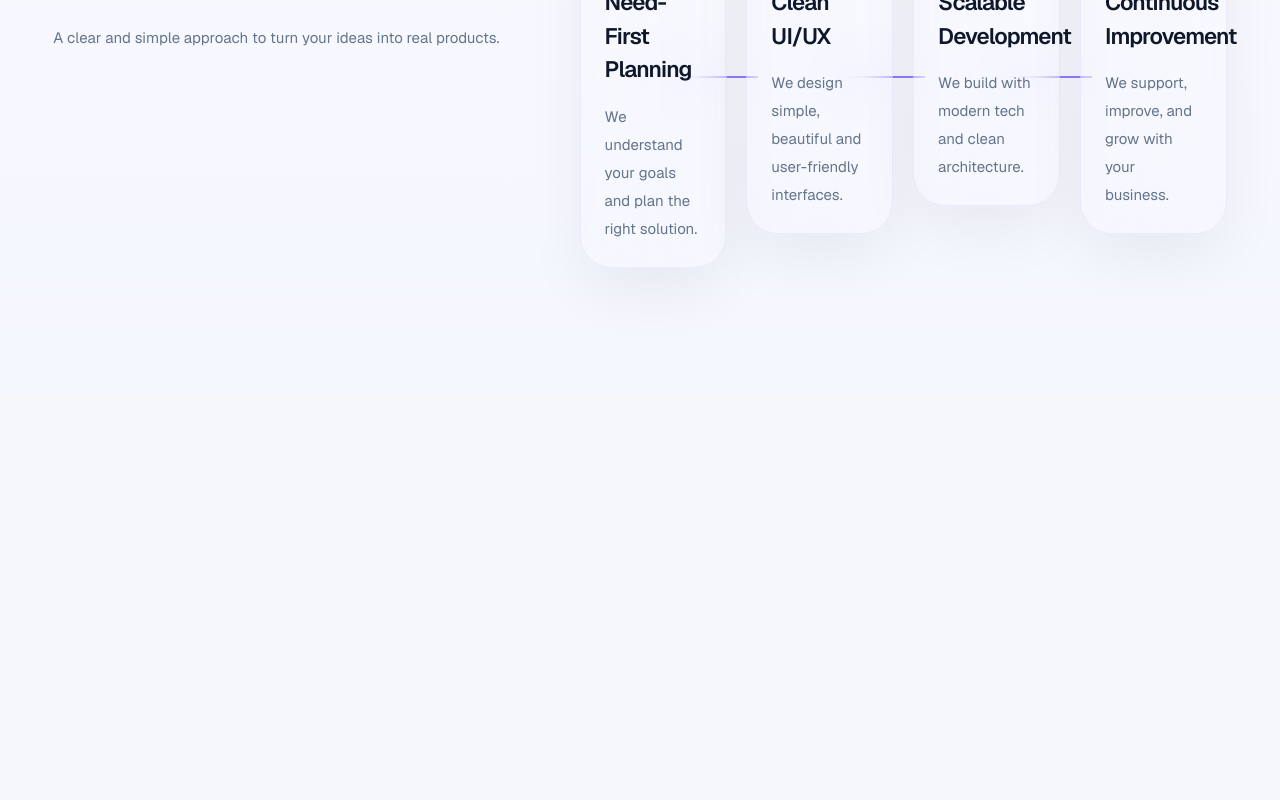
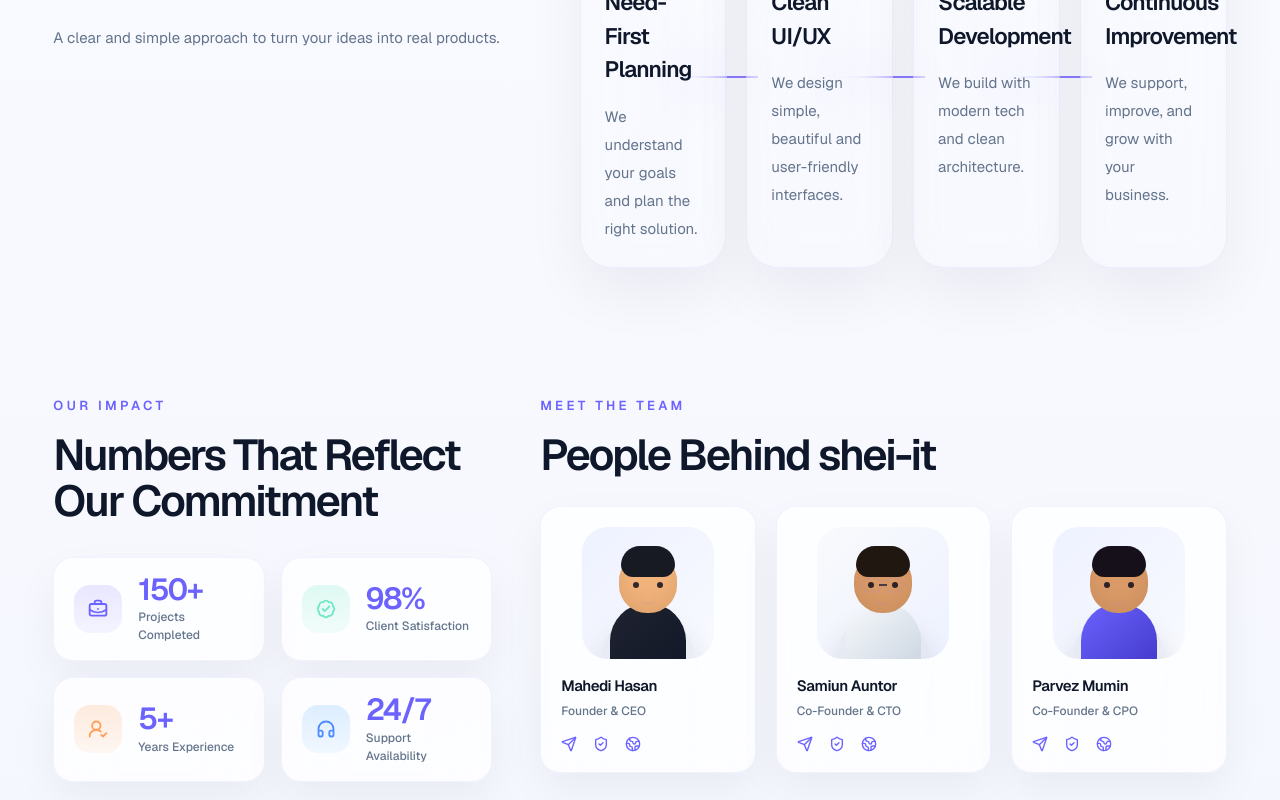
Before and after one commit to Mahedi454/Shei-IT, a Next.js app in the folder frontend/: page /about in a window 1280 px wide. Shown: the part 1648-2448 px from the top of the page. Before the commit the page ends 2044 px from the top, so only its background shows below. Built offline with nearby package versions, Linux system fonts and the light colour scheme.

Commit message:
About page V2

```diff
--- a/frontend/src/app/about/page.tsx
+++ b/frontend/src/app/about/page.tsx
@@ -1,6 +1,7 @@
 import { AboutHero } from "@/components/about/about-hero";
 import { AboutStorySection } from "@/components/about/about-story";
 import { AboutApproachSection } from "@/components/about/about-approach";
+import { AboutImpactTeamSection } from "@/components/about/about-impact-team";
 import { SiteHeader } from "@/components/layout/site-header";
 
 export default function AboutPage() {
@@ -10,6 +11,7 @@ export default function AboutPage() {
       <AboutHero />
       <AboutStorySection />
       <AboutApproachSection />
+      <AboutImpactTeamSection />
     </main>
   );
 }
--- a/frontend/src/app/layout.tsx
+++ b/frontend/src/app/layout.tsx
@@ -29,7 +29,7 @@ export default function RootLayout({
       suppressHydrationWarning
       className={`${geistSans.variable} ${geistMono.variable} h-full antialiased`}
     >
-      <body className="min-h-full flex flex-col">
+      <body className="flex min-h-full flex-col" suppressHydrationWarning>
         <ThemeProvider
           attribute="class"
           defaultTheme="light"
--- a/frontend/src/components/about/about-approach.tsx
+++ b/frontend/src/components/about/about-approach.tsx
@@ -44,18 +44,18 @@ export function AboutApproachSection() {
             </p>
           </div>
 
-          <div className="grid gap-5 sm:grid-cols-2 xl:grid-cols-4">
+          <div className="grid items-stretch gap-5 sm:grid-cols-2 xl:grid-cols-4">
             {approachSteps.map((step, index) => {
               const Icon = step.icon;
               const isLast = index === approachSteps.length - 1;
 
               return (
-                <div key={step.title} className="relative">
+                <div key={step.title} className="relative h-full">
                   {!isLast ? (
                     <div className="pointer-events-none absolute right-[-2rem] top-1/2 hidden h-0.5 w-[88px] -translate-y-1/2 bg-[color:var(--primary-soft)] xl:block" />
                   ) : null}
 
-                  <article className="rounded-[2rem] border border-[color:var(--stat-border)] bg-transparent p-6 shadow-[0_24px_60px_rgba(15,23,42,0.06)] backdrop-blur-xl dark:bg-transparent dark:shadow-none">
+                  <article className="flex h-full flex-col rounded-[2rem] border border-[color:var(--stat-border)] bg-transparent p-6 shadow-[0_24px_60px_rgba(15,23,42,0.06)] backdrop-blur-xl dark:bg-transparent dark:shadow-none">
                     <span className={`inline-flex h-14 w-14 items-center justify-center rounded-[1.4rem] ${step.accent}`}>
                       <Icon className="h-6 w-6" strokeWidth={2.1} />
                     </span>
--- /dev/null
+++ b/frontend/src/components/about/about-impact-team.tsx
@@ -0,0 +1,199 @@
+import {
+  BadgeCheck,
+  BriefcaseBusiness,
+  Globe2,
+  Headphones,
+  Send,
+  ShieldCheck,
+  UserRoundCheck,
+} from "lucide-react";
+
+const impactStats = [
+  {
+    value: "150+",
+    label: "Projects Completed",
+    icon: BriefcaseBusiness,
+    accent: "text-[color:var(--primary)]",
+    shell:
+      "bg-[linear-gradient(180deg,rgba(139,124,255,0.18),rgba(139,124,255,0.08))]",
+  },
+  {
+    value: "98%",
+    label: "Client Satisfaction",
+    icon: BadgeCheck,
+    accent: "text-[color:var(--mint)]",
+    shell:
+      "bg-[linear-gradient(180deg,rgba(111,231,200,0.22),rgba(111,231,200,0.08))]",
+  },
+  {
+    value: "5+",
+    label: "Years Experience",
+    icon: UserRoundCheck,
+    accent: "text-[color:var(--orange)]",
+    shell:
+      "bg-[linear-gradient(180deg,rgba(255,159,90,0.2),rgba(255,159,90,0.08))]",
+  },
+  {
+    value: "24/7",
+    label: "Support Availability",
+    icon: Headphones,
+    accent: "text-[color:var(--blue)]",
+    shell:
+      "bg-[linear-gradient(180deg,rgba(93,174,255,0.2),rgba(93,174,255,0.08))]",
+  },
+] as const;
+
+const teamMembers = [
+  {
+    name: "Mahedi Hasan",
+    role: "Founder & CEO",
+    skin: "#f0b27a",
+    hair: "#171923",
+    shirt: "from-[#202331] to-[#111827]",
+    bg: "from-[#eef2ff] to-[#f8faff]",
+    glasses: false,
+    longHair: false,
+  },
+  {
+    name: "Samiun Auntor",
+    role: "Co-Founder & CTO",
+    skin: "#d99a68",
+    hair: "#201711",
+    shirt: "from-[#f8fafc] to-[#cbd5e1]",
+    bg: "from-[#f8fafc] to-[#eef2ff]",
+    glasses: true,
+    longHair: false,
+  },
+  {
+    name: "Parvez Mumin",
+    role: "Co-Founder & CPO",
+    skin: "#d99a68",
+    hair: "#151019",
+    shirt: "from-[#6c63ff] to-[#4338ca]",
+    bg: "from-[#eef2ff] to-[#f8faff]",
+    glasses: false,
+    longHair: false,
+  },
+] as const;
+
+function AvatarIllustration({
+  member,
+}: {
+  member: (typeof teamMembers)[number];
+}) {
+  return (
+    <div
+      className={`relative mx-auto h-[132px] w-[132px] overflow-hidden rounded-[1.6rem] bg-gradient-to-br ${member.bg} dark:from-white/[0.08] dark:to-white/[0.02]`}
+    >
+      <div className="absolute inset-x-5 bottom-[-22px] h-[68px] rounded-[999px_999px_0_0] bg-slate-900/5 shadow-[0_22px_36px_rgba(15,23,42,0.16)] dark:bg-white/5 dark:shadow-none" />
+      <div
+        className={`absolute inset-x-7 bottom-[-10px] h-[66px] rounded-[999px_999px_0_0] bg-gradient-to-br ${member.shirt}`}
+      />
+      {member.longHair ? (
+        <div
+          className="absolute left-[37px] top-[22px] h-[82px] w-[60px] rounded-[32px_32px_26px_26px]"
+          style={{ backgroundColor: member.hair }}
+        />
+      ) : null}
+      <div
+        className="absolute left-1/2 top-[28px] h-[58px] w-[58px] -translate-x-1/2 rounded-[44%_44%_48%_48%] shadow-[inset_0_-8px_16px_rgba(120,73,34,0.12)]"
+        style={{ backgroundColor: member.skin }}
+      />
+      <div
+        className="absolute left-[39px] top-[19px] h-[31px] w-[54px] rounded-[28px_28px_18px_18px]"
+        style={{ backgroundColor: member.hair }}
+      />
+      {member.longHair ? (
+        <div
+          className="absolute left-[31px] top-[36px] h-[62px] w-[18px] rounded-full"
+          style={{ backgroundColor: member.hair }}
+        />
+      ) : null}
+      <span className="absolute left-[51px] top-[55px] h-1.5 w-1.5 rounded-full bg-slate-950/80" />
+      <span className="absolute right-[51px] top-[55px] h-1.5 w-1.5 rounded-full bg-slate-950/80" />
+      {member.glasses ? (
+        <>
+          <span className="absolute left-[45px] top-[50px] h-4 w-5 rounded-full border-2 border-slate-900/70" />
+          <span className="absolute right-[45px] top-[50px] h-4 w-5 rounded-full border-2 border-slate-900/70" />
+          <span className="absolute left-[62px] top-[57px] h-0.5 w-2 bg-slate-900/70" />
+        </>
+      ) : null}
+      <span className="absolute left-1/2 top-[70px] h-2 w-4 -translate-x-1/2 rounded-b-full border-b-2 border-slate-950/45" />
+    </div>
+  );
+}
+
+export function AboutImpactTeamSection() {
+  return (
+    <section className="relative pb-28 lg:pb-32">
+      <div className="mx-auto grid w-11/12 max-w-[1440px] gap-12 lg:grid-cols-[0.78fr_1.22fr] lg:items-start">
+        <div>
+          <p className="text-[13px] font-semibold uppercase tracking-[0.26em] text-[color:var(--primary)]">
+            Our Impact
+          </p>
+          <h2 className="mt-4 max-w-[32rem] text-[2.1rem] font-semibold leading-[1.08] tracking-[-0.05em] text-[color:var(--foreground)] sm:text-[2.7rem]">
+            Numbers That Reflect Our Commitment
+          </h2>
+
+          <div className="mt-8 grid gap-4 sm:grid-cols-2">
+            {impactStats.map((stat) => {
+              const Icon = stat.icon;
+
+              return (
+                <article
+                  key={stat.label}
+                  className="flex min-h-[104px] items-center gap-4 rounded-[1.25rem] border border-[color:var(--stat-border)] bg-[color:var(--stat-bg)] px-5 py-4 shadow-[0_18px_44px_rgba(15,23,42,0.05)] backdrop-blur-xl dark:shadow-none"
+                >
+                  <span
+                    className={`inline-flex h-12 w-12 shrink-0 items-center justify-center rounded-[1rem] ${stat.shell} ${stat.accent}`}
+                  >
+                    <Icon className="h-5 w-5" strokeWidth={2.2} />
+                  </span>
+                  <span>
+                    <span className="block text-[1.9rem] font-semibold leading-none tracking-[-0.05em] text-[color:var(--primary)]">
+                      {stat.value}
+                    </span>
+                    <span className="mt-1 block text-[12px] font-medium text-[color:var(--muted-foreground)]">
+                      {stat.label}
+                    </span>
+                  </span>
+                </article>
+              );
+            })}
+          </div>
+        </div>
+
+        <div>
+          <p className="text-[13px] font-semibold uppercase tracking-[0.26em] text-[color:var(--primary)]">
+            Meet The Team
+          </p>
+          <h2 className="mt-4 text-[2.1rem] font-semibold leading-[1.08] tracking-[-0.05em] text-[color:var(--foreground)] sm:text-[2.7rem]">
+            People Behind shei-it
+          </h2>
+
+          <div className="mt-7 grid gap-5 md:grid-cols-3">
+            {teamMembers.map((member) => (
+              <article
+                key={member.name}
+                className="rounded-[1.25rem] border border-[color:var(--stat-border)] bg-[color:var(--stat-bg)] p-5 shadow-[0_18px_44px_rgba(15,23,42,0.05)] backdrop-blur-xl dark:shadow-none"
+              >
+                <AvatarIllustration member={member} />
+                <h3 className="mt-4 text-[15px] font-semibold tracking-[-0.03em] text-[color:var(--foreground)]">
+                  {member.name}
+                </h3>
+                <p className="mt-1 text-[12px] font-medium text-[color:var(--muted-foreground)]">
+                  {member.role}
+                </p>
+                <div className="mt-4 flex items-center gap-4 text-[color:var(--primary)]">
+                  <Send className="h-4 w-4" strokeWidth={2.1} />
+                  <ShieldCheck className="h-4 w-4" strokeWidth={2.1} />
+                  <Globe2 className="h-4 w-4" strokeWidth={2.1} />
+                </div>
+              </article>
+            ))}
+          </div>
+        </div>
+      </div>
+    </section>
+  );
+}
--- a/frontend/src/components/about/about-story.tsx
+++ b/frontend/src/components/about/about-story.tsx
@@ -1,7 +1,7 @@
 "use client";
 
 import Image from "next/image";
-import { Compass, Eye, ShieldCheck, Sparkles } from "lucide-react";
+import { Compass, Eye, ShieldCheck } from "lucide-react";
 import { useTheme } from "next-themes";
 import { useEffect, useState } from "react";
 
@@ -54,7 +54,7 @@ export function AboutStorySection() {
               />
             </div>
 
-            <div className="absolute bottom-0 left-0 z-20 rounded-[1.8rem] border border-white/80 bg-white px-7 py-6 text-center shadow-[0_24px_60px_rgba(108,99,255,0.14)] backdrop-blur-2xl">
+            <div className="absolute bottom-0 left-0 z-20 rounded-[1.8rem] border border-[color:var(--stat-border)] bg-[color:var(--stat-bg)] px-7 py-6 text-center shadow-[0_24px_60px_rgba(108,99,255,0.14)] backdrop-blur-2xl dark:shadow-[var(--shadow-soft)]">
               <p className="text-[2rem] font-semibold text-[color:var(--primary)]">5+</p>
               <p className="text-[12px] uppercase tracking-[0.26em] text-[color:var(--muted-foreground)]">Years Experience</p>
             </div>
--- a/frontend/src/components/home/process-section.tsx
+++ b/frontend/src/components/home/process-section.tsx
@@ -46,13 +46,13 @@ export function ProcessSection() {
           </p>
         </div>
 
-        <div className="mt-14 grid gap-8 xl:grid-cols-5">
+        <div className="mt-14 grid items-stretch gap-8 xl:grid-cols-5">
           {processSection.steps.map((step, index) => {
             const Icon = iconMap[step.icon];
             const isLast = index === processSection.steps.length - 1;
 
             return (
-              <div key={step.title} className="relative">
+              <div key={step.title} className="relative h-full">
                 {!isLast ? (
                   <div className="pointer-events-none absolute left-[calc(100%-0.4rem)] top-8 hidden w-[calc(100%+0.8rem)] items-center xl:flex">
                     <div className="h-0 border-t-2 border-dashed border-[color:var(--primary-soft)]/60 flex-[1_1_0%]" />
@@ -63,7 +63,7 @@ export function ProcessSection() {
                   </div>
                 ) : null}
 
-                <article className="relative rounded-[2rem] border border-[color:var(--stat-border)] bg-[color:var(--stat-bg)] px-7 pb-8 pt-14 text-center shadow-[0_20px_50px_rgba(15,23,42,0.05)] backdrop-blur-xl dark:shadow-none">
+                <article className="relative flex h-full flex-col rounded-[2rem] border border-[color:var(--stat-border)] bg-[color:var(--stat-bg)] px-7 pb-8 pt-14 text-center shadow-[0_20px_50px_rgba(15,23,42,0.05)] backdrop-blur-xl dark:shadow-none">
                   <span
                     className={`absolute left-1/2 top-0 inline-flex h-20 w-20 -translate-x-1/2 -translate-y-1/2 items-center justify-center rounded-full border border-white/40 shadow-[0_18px_40px_rgba(15,23,42,0.08)] ${iconShellMap[step.accent]}`}
                   >
```
Also changed, not shown: 1 other file (tests, documents, lock files or other folders).
